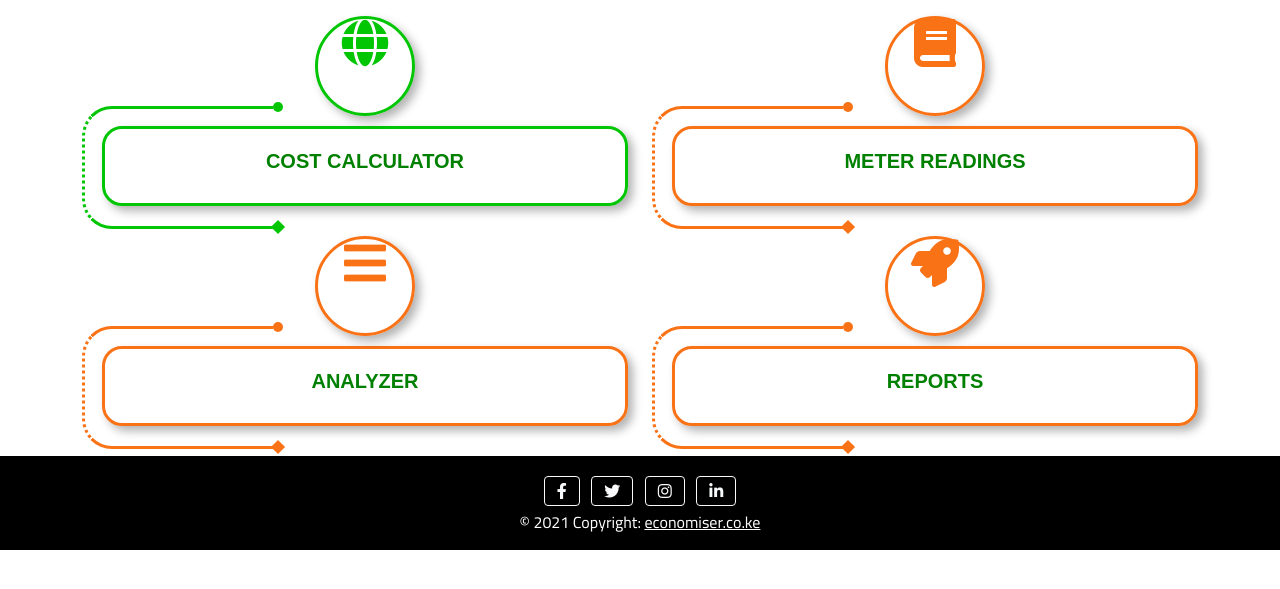
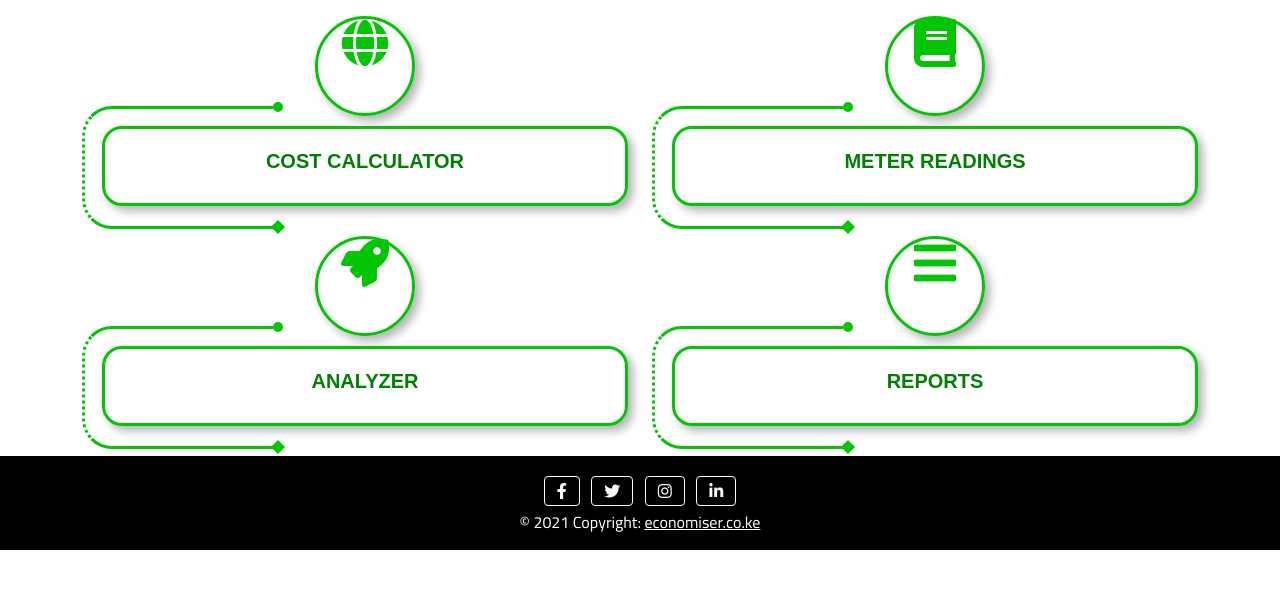
Before and after one commit to Oduo24/economiser, a Django app: page / in a window 1280 px wide. Shown: the part 80-669 px from the top of the page. Run offline with Django 3.2, Linux system fonts and the light colour scheme; some libraries are stand-ins or nearby versions.

Commit message:
service box color

```diff
--- a/home/templates/home/main2.html
+++ b/home/templates/home/main2.html
@@ -37,32 +37,32 @@
           </div>
         </div>
         <div class="col-md-4 col-sm-12 col-lg-6">
-          <div class="serviceBox orange">
+          <div class="serviceBox">
             <div class="service-icon">
               <span><i class="fa fa-book"></i></span>
             </div>
             <div class="service-content">
-              <a class="service-link" href="#"><h3 class="title">Meter Readings</h3></a>
+              <a class="service-link" href="{% url 'costcal' %}"><h3 class="title">Meter readings</h3></a>
             </div>
           </div>
         </div>
         <div class="col-md-4 col-sm-12 col-lg-6">
-          <div class="serviceBox orange">
+          <div class="serviceBox">
             <div class="service-icon">
-              <span><i class="fa fa-bars" aria-hidden="true"></i></span>
+              <span><i class="fa fa-rocket"></i></span>
             </div>
             <div class="service-content">
-              <a class="service-link" href="#"><h3 class="title">Analyzer</h3></a>
+              <a class="service-link" href="{% url 'costcal' %}"><h3 class="title">Analyzer</h3></a>
             </div>
           </div>
         </div>
         <div class="col-md-4 col-sm-12 col-lg-6">
-          <div class="serviceBox orange">
+          <div class="serviceBox">
             <div class="service-icon">
-              <span><i class="fa fa-rocket"></i></span>
+              <span><i class="fa fa-bars"></i></span>
             </div>
             <div class="service-content">
-              <a class="service-link" href="#"><h3 class="title">Reports</h3></a>
+              <a class="service-link" href="{% url 'costcal' %}"><h3 class="title">Reports</h3></a>
             </div>
           </div>
         </div>
```
